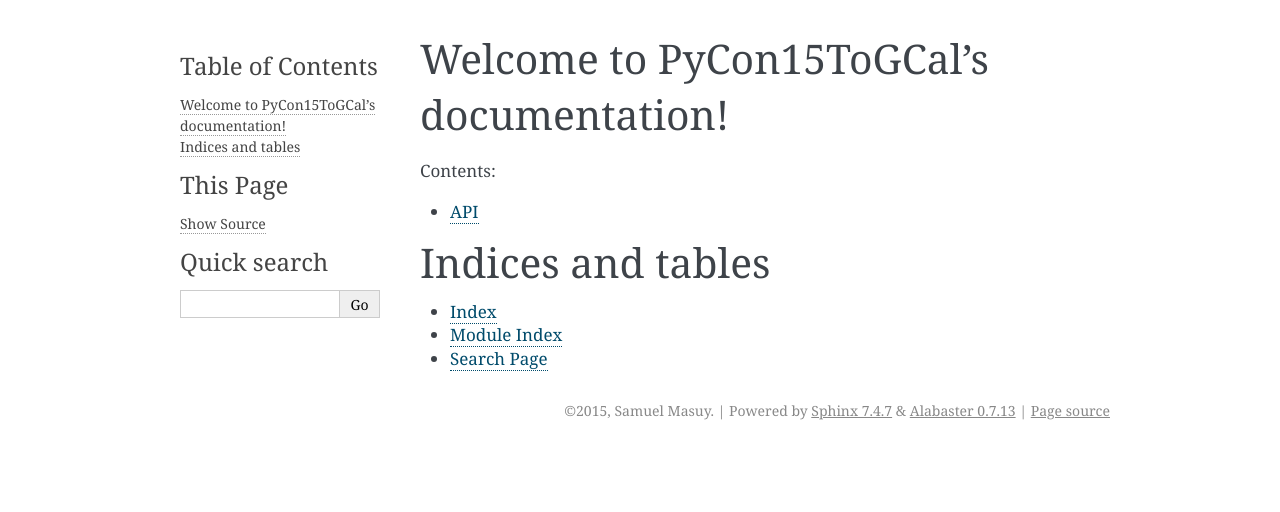
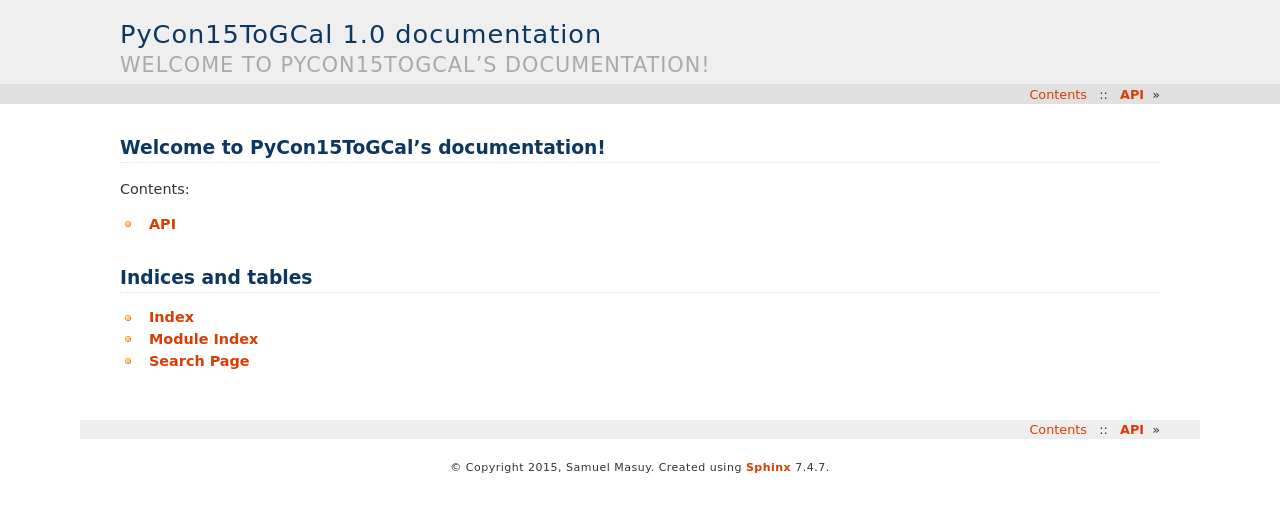
Before and after one commit to samuelmasuy/PyCon15ToGCal, a Sphinx documentation site: the page built from docs/index.rst, in a window 1280 px wide. Shown: the top 512 px of the page. Built offline with Sphinx 7.4.7, drawn with Linux system fonts in a browser that asks for light colours.

Commit message:
shinx autodoc by source

```diff
--- a/docs/conf.py
+++ b/docs/conf.py
@@ -25,7 +25,7 @@
 # -- General configuration ------------------------------------------------
 
 # If your documentation needs a minimal Sphinx version, state it here.
-#needs_sphinx = '1.0'
+needs_sphinx = '1.0'
 
 # Add any Sphinx extension module names here, as strings. They can be
 # extensions coming with Sphinx (named 'sphinx.ext.*') or your custom
@@ -113,7 +113,8 @@
 
 # The theme to use for HTML and HTML Help pages.  See the documentation for
 # a list of builtin themes.
-html_theme = 'alabaster'
+# html_theme = 'alabaster'
+html_theme = 'haiku'
 
 # Theme options are theme-specific and customize the look and feel of a theme
 # further.  For a list of options available for each theme, see the
@@ -291,3 +292,5 @@
 
 # Example configuration for intersphinx: refer to the Python standard library.
 intersphinx_mapping = {'https://docs.python.org/': None}
+
+autodoc_member_order = 'bysource'
```
